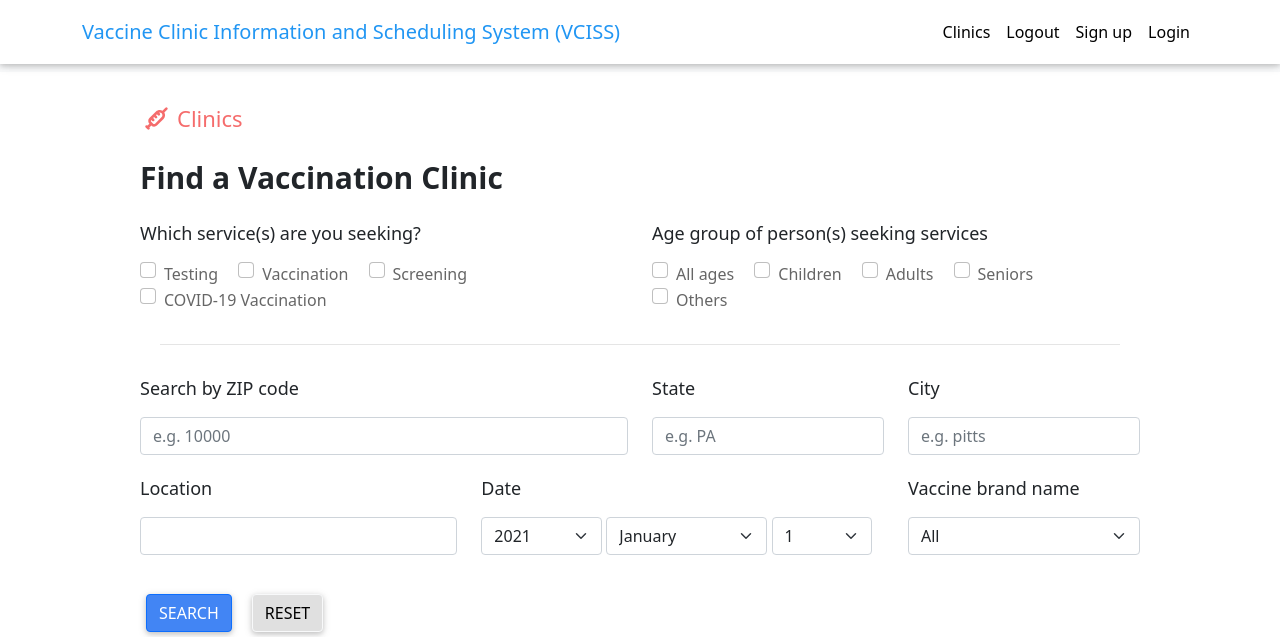
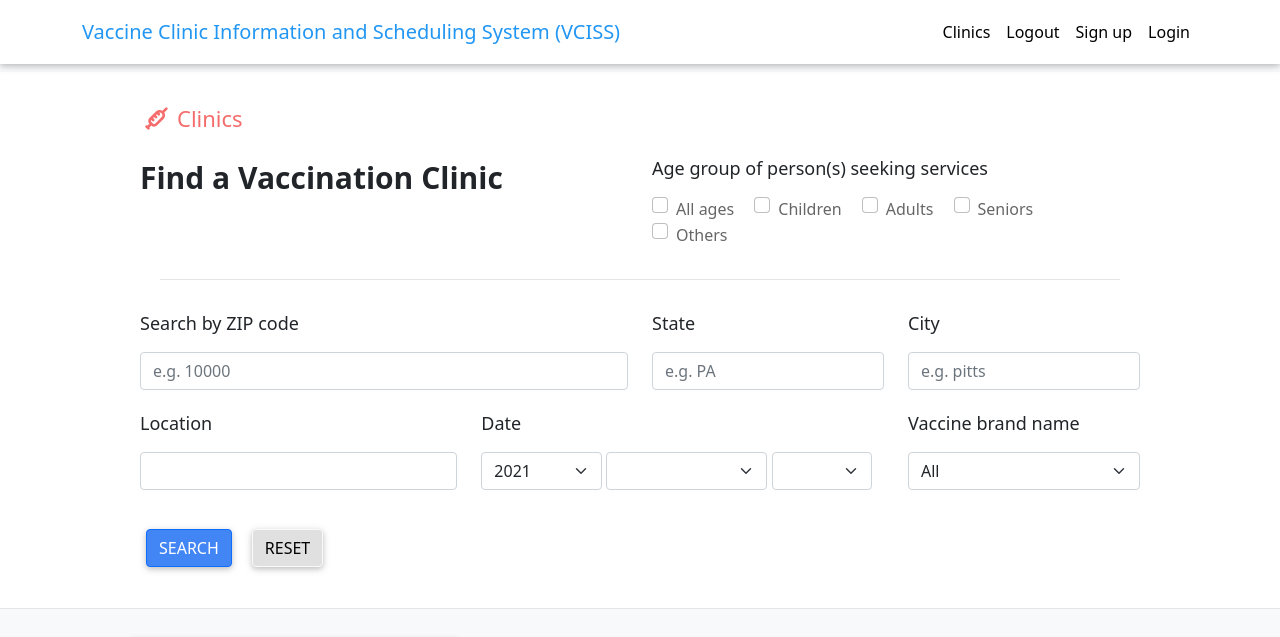
Before and after one commit to xingq1998/CIS422_group4_project1, a Django app: page /clinics/search in a window 1280 px wide. Shown: the top 637 px of the page. Run offline with Django 3.2, Linux system fonts and the light colour scheme; tables that the repository leaves empty hold one stand-in row (values such as "Sample post"); some libraries are stand-ins or nearby versions.

Commit message:
Removed services and updated search.html

```diff
--- a/clinics/models.py
+++ b/clinics/models.py
@@ -17,16 +17,11 @@ class Clinic(models.Model):
     janssen_stock = models.IntegerField(default=0)
     datetime = models.DateTimeField(default=timezone.now)
 
-    Testing = models.BooleanField(default=False)
-    Vaccination = models.BooleanField(default=False)
-    Screening = models.BooleanField(default=False)
-    COVID = models.BooleanField(default=False)
-
     Children = models.BooleanField(default=False)
     Adults = models.BooleanField(default=False)
     Seniors = models.BooleanField(default=False)
     Others = models.BooleanField(default=False)
-    All_Ages = models.BooleanField(default=False)
+    All_Ages = models.BooleanField(default=True)
 
     pic_address = models.CharField(max_length=300,
                                    default='https://cdn.upmc.com/-/media/upmc/campaigns/covid-vaccine/vaccineoggraphic.jpg?la=en&rev=3105491e4bd8458199540f68f6ab86f6')
@@ -34,33 +29,6 @@ class Clinic(models.Model):
     def __str__(self):
         clinic = f"""{self.address} {self.city}, {self.state} {self.zip_code}| Phizer_Stock: {self.phizer_stock} Moderna_Stock: {self.moderna_stock}"""
         return clinic
-
-    # class Services(models.TextChoices):
-    #     Testing = 'Testing', _('Testing')
-    #     Vaccination = 'Vaccination', _('Vaccination')
-    #     Screening = 'Screening', _('Screening')
-    #     COVID = 'COVID', _('COVID')
-    #     All = 'All', _('All')
-    #
-    # services = models.CharField(
-    #     max_length=11,
-    #     choices=Services.choices,
-    #     default=Services.All,
-    # )
-    #
-    # class AgeGroup(models.TextChoices):
-    #     Children = 'Children', _('Children')
-    #     Adults = 'Adults', _('Adults')
-    #     Seniors = 'Seniors', _('Seniors')
-    #     Others = 'Others', _('Others')
-    #     All = 'All', _('All')
-    #
-    # ages = models.CharField(
-    #     max_length=10,
-    #     choices=AgeGroup.choices,
-    #     default=AgeGroup.All,
-    # )
-
 
 # Clinic schedule time references a clinic_id in a many-to-one relationship
 # see: https://docs.djangoproject.com/en/3.2/topics/db/models/#many-to-one-relationships
--- a/clinics/views.py
+++ b/clinics/views.py
@@ -36,36 +36,41 @@ def clinics_search(request):
             results = results.filter(city__startswith=str.lower(city))
         if location != '':
             results = results.filter(location__contains=location)
+
+        # filter vaccines
+        if vaccine_brand == "all":
+            results = results.filter(Q(phizer_stock__gt=0) | Q(moderna_stock__gt=0) | Q(janssen_stock__gt=0)) # Filter for available stock
+        elif vaccine_brand == "pfizer":
+            results = results.filter(phizer_stock__gt=0)
+        elif vaccine_brand == "moderna":
+            results = results.filter(moderna_stock__gt=0)
+        elif vaccine_brand == "janssen":
+            results = results.filter(janssen_stock__gt=0)
+
+        # Filter dates
         if year != '':
-            results = results.filter(datetime__year=int(year))
-        if vaccine_brand != '':
-            results = results.filter(Q(phizer_stock__gt=0) | Q(moderna_stock__gt=0) | Q(janssen_stock__gt=0)) # Filter for available stock
+            results = results.filter(datetime__year=year)
+        if month != '':
+            results = results.filter(datetime__month=month)
+        if day != '':
+            results = results.filter(datetime__day=day)
 
         # filter out non existent scedules
         results.union(results, ScheduleTime.objects.all().filter(number_concurrent_appts__gt=0))
 
-        if len(services) > 0:
-            if 'testing' in services:
-                results = results.filter(Testing=True)
-            if 'vaccination' in services:
-                results = results.filter(Vaccination=True)
-            if 'screening' in services:
-                results = results.filter(Screening=True)
-            if 'covid19Vaccination' in services:
-                results = results.filter(COVID=True)
         if len(ages) > 0:
-            print('ages', ages)
             if 'allAges' in ages:
-                print('allAges')
                 results = results.filter(All_Ages=True)
-            if 'children' in ages:
-                results = results.filter(Children=True)
-            if 'adults' in ages:
-                results = results.filter(Adults=True)
-            if 'seniors' in ages:
-                results = results.filter(Seniors=True)
-            if 'others' in ages:
-                results = results.filter(Others=True)
+            else:
+                if 'children' in ages:
+                    results = results.exclude(Children=False)
+                if 'adults' in ages:
+                    results = results.exclude(Adults=False)
+                if 'seniors' in ages:
+                    results = results.exclude(Seniors=False)
+                if 'others' in ages:
+                    results = results.exclude(Others=False)
+
         return render(request, "clinics/search.html",
                       {'clinics': results, 'post_dict': post_dict})
     else:
--- a/templates/clinics/search.html
+++ b/templates/clinics/search.html
@@ -35,75 +35,11 @@
                 </div>
             </div>
             <div class="top-form">
-                <div class="title">Find a Vaccination Clinic</div>
                 <form method="POST" action="{% url 'clinics:search' %}">{% csrf_token %}
                     <div class="row">
                         <div class="col-sm-6">
-                            <div class="form-item">
-                                <div class="label">Which service(s) are you seeking?</div>
-                                <div class="input">
-                                    <div class="form-check form-check-inline">
-                                        <input
-                                                class="form-check-input"
-                                                type="checkbox"
-                                                name="services"
-                                                value="testing"
-                                                id="top-form-service-testing"
-                                        />
-                                        <label
-                                                class="form-check-label"
-                                                for="top-form-service-testing"
-                                        >
-                                            Testing
-                                        </label>
-                                    </div>
-                                    <div class="form-check form-check-inline">
-                                        <input
-                                                class="form-check-input"
-                                                type="checkbox"
-                                                name="services"
-                                                value="vaccination"
-                                                id="top-form-service-vaccination"
-                                        />
-                                        <label
-                                                class="form-check-label"
-                                                for="top-form-service-vaccination"
-                                        >
-                                            Vaccination
-                                        </label>
-                                    </div>
-                                    <div class="form-check form-check-inline">
-                                        <input
-                                                class="form-check-input"
-                                                type="checkbox"
-                                                name="services"
-                                                value="screening"
-                                                id="top-form-service-screening"
-                                        />
-                                        <label
-                                                class="form-check-label"
-                                                for="top-form-service-screening"
-                                        >
-                                            Screening
-                                        </label>
-                                    </div>
-                                    <div class="form-check form-check-inline">
-                                        <input
-                                                class="form-check-input"
-                                                type="checkbox"
-                                                name="services"
-                                                value="covid19Vaccination"
-                                                id="top-form-service-covid19"
-                                        />
-                                        <label
-                                                class="form-check-label"
-                                                for="top-form-service-covid19"
-                                        >
-                                            COVID-19 Vaccination
-                                        </label>
-                                    </div>
-                                </div>
-                            </div>
+                            <div class="title">Find a Vaccination Clinic</div>
+
                         </div>
                         <div class="col-sm-6">
                             <div class="form-item">
@@ -267,6 +203,7 @@
                                             style="width: 40%; display: inline-block"
                                             name="month"
                                     >
+                                        <option value=""></option>
                                         <option value="1">January</option>
                                         <option value="2">February</option>
                                         <option value="3">March</option>
@@ -285,6 +222,7 @@
                                             style="width: 25%; display: inline-block"
                                             name="day"
                                     >
+                                        <option value=""></option>
                                         <option value="1">1</option>
                                         <option value="2">2</option>
                                         <option value="3">3</option>
@@ -361,26 +299,20 @@
                             />
                             <div class="card-body">
                                 <h5 class="card-title">{{ clinic.name }}</h5>
-                                <h6 class="card-title">{{ clinic.city }}, {{ clinic.state }}, {{ clinic.zip_code }}</h6>
+                                <h6 class="card-title">{{ clinic.address }} {{ clinic.city }}, {{ clinic.state }}, {{ clinic.zip_code }}</h6>
                                 <p class="card-text">
-                                    3000 N 14th St, Suite 3A, Bismarck ND, 58503 <br/>
                                     <b>Vaccinations offered:</b>
                                     {% if clinic.phizer_stock > 0 %}Phizer{% endif %}
                                     {% if clinic.moderna_stock > 0 %}Moderna{% endif %}
                                     {% if clinic.janssen_stock > 0 %}Janssen{% endif %}
                                     <br/>
                                     <b>Age groups served:</b>
+                                    {% if clinic.All_Ages == True %}All_Ages{% endif %}
                                     {% if clinic.Children == True %}Children{% endif %}
                                     {% if clinic.Adults == True %}Adults{% endif %}
                                     {% if clinic.Seniors == True %}Seniors{% endif %}
                                     {% if clinic.Others == True %}Others{% endif %}
-                                    {% if clinic.All_Ages == True %}All_Ages{% endif %}
                                     <br/>
-                                    <b>Services offered:</b>
-                                    {% if clinic.Testing == True %}Testing{% endif %}
-                                    {% if clinic.Vaccination == True %}Vaccination{% endif %}
-                                    {% if clinic.Screening == True %}Screening{% endif %}
-                                    {% if clinic.COVID == True %}COVID{% endif %}
                                 </p>
                                 {% if user.is_authenticated %}
                                 <a href="{% url 'clinics:clinic_schedule' clinic_id=clinic.id %}" class="btn btn-primary">Schedule</a>
```
